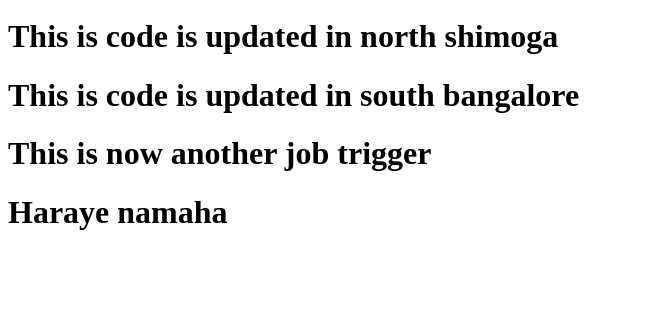
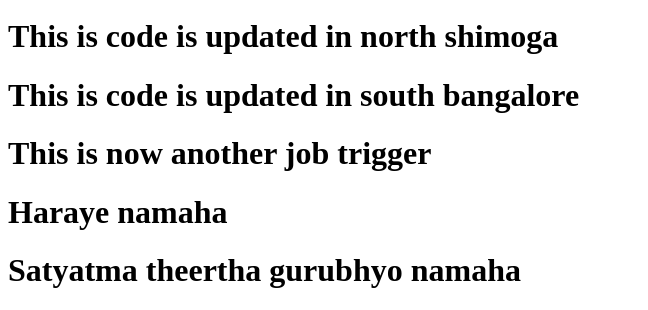
Before and after one commit to GururajNadigCN-devopslearning/git_practice19112026, a plain HTML site: page index.html in a window 1280 px wide. Shown: the part 691-1001 px from the top of the page, without its empty margins (0-648 px from the left). Before the commit the page ends 943 px from the top, so only its background shows below. Drawn offline with Linux system fonts and the light colour scheme.

Commit message:
Add new heading for Satyatma theertha gurubhyo namaha

```diff
--- a/index.html
+++ b/index.html
@@ -19,6 +19,7 @@
 		<h1>This is code is updated in south bangalore</h1>
 		<h1>This is now another job trigger</h1>
 		<h1>Haraye namaha</h1>
+		<h1>Satyatma theertha gurubhyo namaha</h1>
 
 	</body>
 </html>
```
